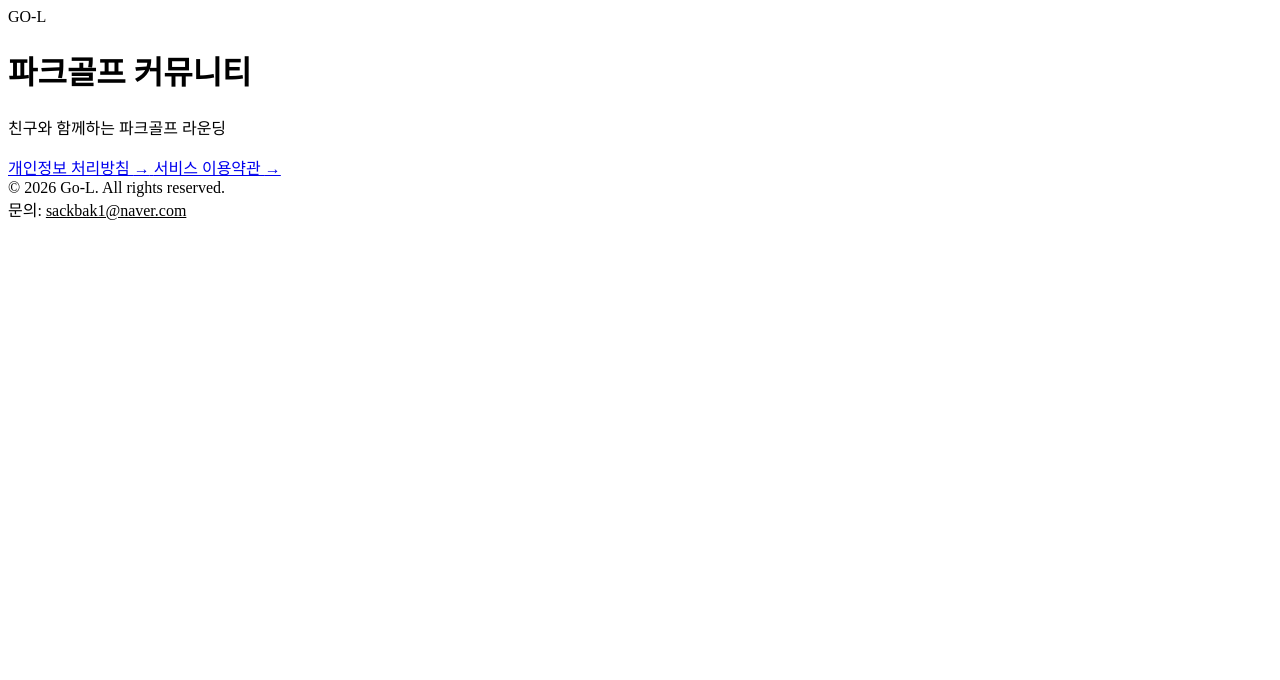
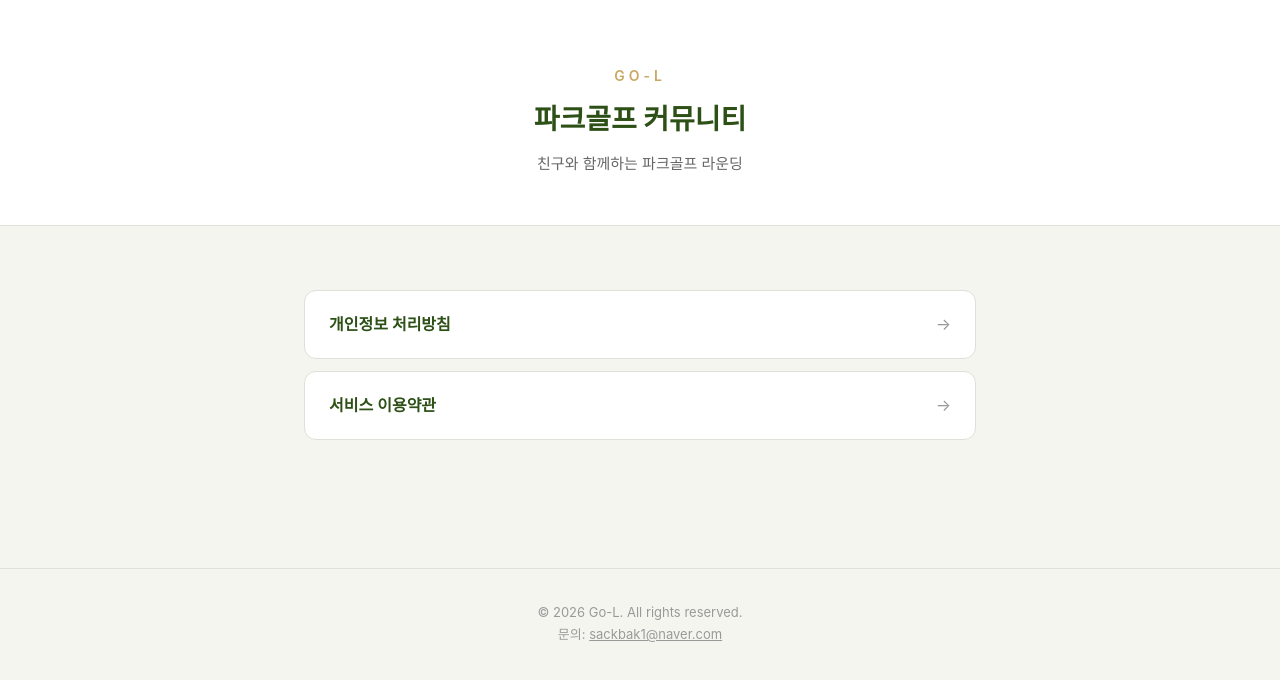
Before and after one commit to sackbak/parkgolf_community, a website: page docs/index.html in a window 1280 px wide. Drawn offline with Linux system fonts and the light colour scheme; the site is published under a folder, as on GitHub Pages, so addresses that start at the root find nothing.

Commit message:
docs: docs-site/ → docs/ 통합 (GitHub Pages 호환), 상대경로로 변경

```diff
--- a/docs-site/index.html
+++ b/docs/index.html
@@ -4,7 +4,7 @@
   <meta charset="UTF-8" />
   <meta name="viewport" content="width=device-width, initial-scale=1.0" />
   <title>Go-L 파크골프 커뮤니티 — 약관</title>
-  <link rel="stylesheet" href="/style.css" />
+  <link rel="stylesheet" href="style.css" />
 </head>
 <body>
   <header>
@@ -15,11 +15,11 @@
 
   <main class="container">
     <nav class="nav-links">
-      <a href="/privacy.html">
+      <a href="privacy.html">
         개인정보 처리방침
         <span class="arrow">→</span>
       </a>
-      <a href="/terms.html">
+      <a href="terms.html">
         서비스 이용약관
         <span class="arrow">→</span>
       </a>
```
Also changed, not shown: docs/privacy.html (renamed from docs-site/privacy.html, +2 -2 lines), docs/terms.html (renamed from docs-site/terms.html, +3 -3 lines), docs/style.css (renamed from docs-site/style.css).
